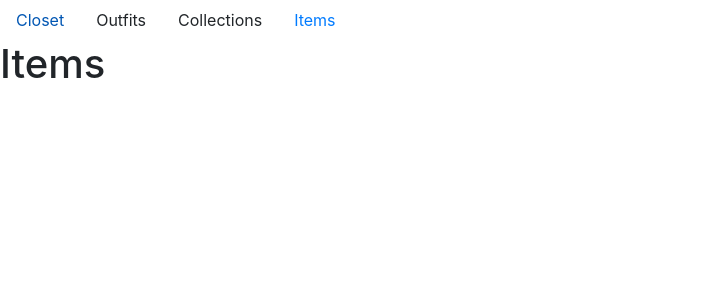
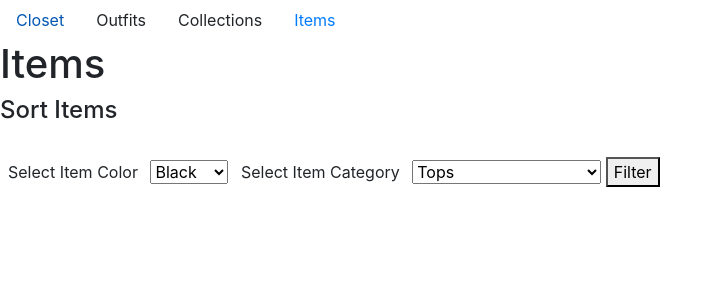
Before and after one commit to jennifercarreno/closet-app, a Flask app: page /items in a window 1280 px wide. Shown: the top 300 px of the page, without its empty margins (0-722 px from the left). Run offline with Flask 2, Linux system fonts and the light colour scheme; data that the repository does not hold is empty; some libraries are stand-ins or nearby versions.

Commit message:
users can filter by color

```diff
--- a/app.py
+++ b/app.py
@@ -3,7 +3,7 @@ from bson.objectid import ObjectId
 from pymongo import MongoClient
 # from werkzeug.utils import secure_filename
 import os
-# import item_functions
+from item_functions import filter
 
 host = os.environ.get('DB_URL')
 client = MongoClient(host=host)
@@ -81,15 +81,19 @@ def items_update(item_id):
         'category': request.form.get('category'),
         'color':request.form.get('color')
     }
-    # set the former playlist to the new one we just updated/edited
     items.update_one(
         {'_id': ObjectId(item_id)},
         {'$set': updated_item})
 
     item=items.find_one({'_id': ObjectId(item_id)})
     print(item['name'])
-    # take us back to the playlist's show page
     return redirect(url_for('item_show', item_id=item_id))
+
+@app.route('/items/filter', methods=['POST'])
+def items_filter():
+    items = db.items
+    filtered_items = filter(items)
+    return render_template('items.html', items=filtered_items)
 
 
 
--- a/templates/items.html
+++ b/templates/items.html
@@ -4,7 +4,42 @@
 {% block content %}
 
     <h1>Items</h1>
-    <div class="contianer row">
+    <h4>Sort Items</h4>
+    <div class="container row my-3">
+    <form method="POST" action="/items/filter">
+    <label for="color" class="mx-2">Select Item Color</label>
+        <select class="" id="color" name="color" type="select">
+          <option>Black</option>
+          <option>Brown</option>
+          <option>Blue</option>
+          <option>Denim</option>
+          <option>Green</option>
+          <option>Grey</option>
+          <option>Orange</option>
+          <option>Pink</option>
+          <option>Purple</option>
+          <option>Red</option>
+          <option>White</option>
+          <option>Yellow</option>
+          <option>Other</option>
+        </select>
+
+        <label for="category" class="mx-2">Select Item Category</label>
+            <select class="" id="category" name="category" type="select">
+              <option>Tops</option>
+              <option>Bottoms</option>
+              <option>Dresses</option>
+              <option>Sweaters and Jackets</option>
+              <option>Activewear</option>
+              <option>Accessories</option>
+              <option>Shoes</option>
+            </select>
+
+            <button type='submit' class="mt-3">Filter</button>
+        </form>
+    </div>
+
+    <div class="contianer row mx-auto">
     {% for item in items %}
         <div class="col-lg-4">
             <figure>
--- a/templates/items_edit.html
+++ b/templates/items_edit.html
@@ -43,6 +43,9 @@
         <div class="form-group">
             <label for="color">Select Item Color</label>
             <select class="form-control" id="color" name="color" type="select" value='{{ item.color }}'>
+              <option>Black</option>
+              <option>Brown</option>
+              <option>Blue</option>
               <option>Denim</option>
               <option>Green</option>
               <option>Grey</option>
```
Also changed, not shown: item_functions.py (+16 -8 lines).
